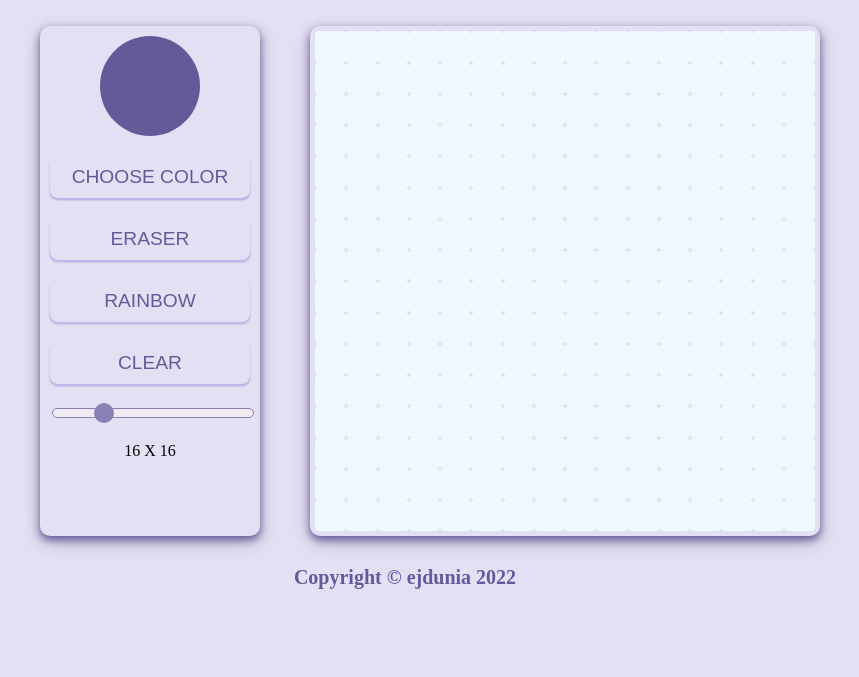
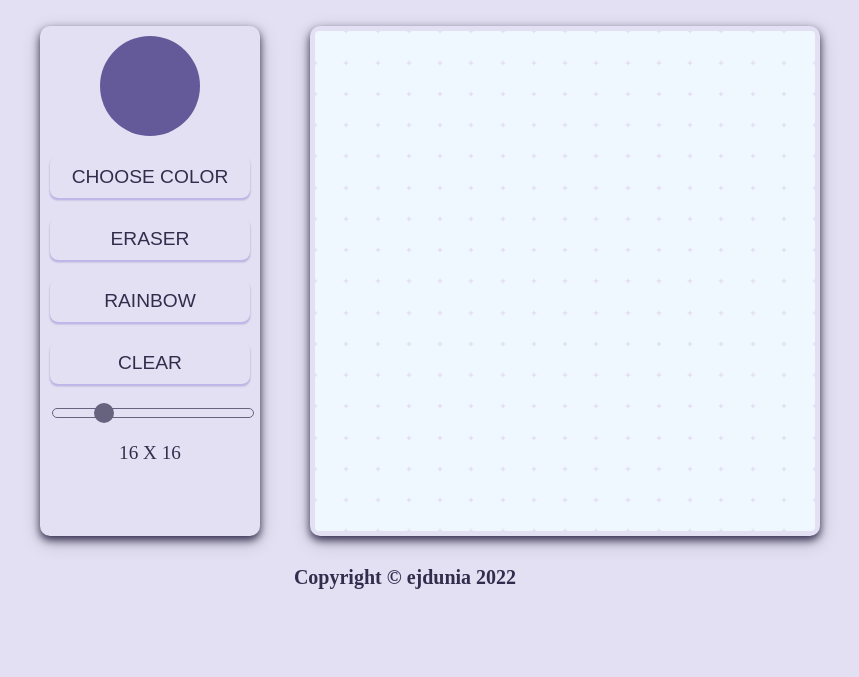
Before and after one commit to ejdunia/etch-a-sketch, a plain HTML site: page index.html in a window 1280 px wide. Shown: the part 123-800 px from the top of the page, without its empty margins (235-1094 px from the left). Drawn offline with Linux system fonts and the light colour scheme.

Commit message:
adjusted color contrast and a few other changes on the selectors

```diff
--- a/index.html
+++ b/index.html
@@ -16,7 +16,7 @@
                     <!-- add a color picker -->
                     <input
                         type="color"
-                        id="colorPicker"
+                        class="colorPicker"
                         name="favcolor"
                         value="#645a99"
                     />
@@ -32,11 +32,11 @@
                         min="2"
                         max="64"
                         value="16"
-                        class="slider"
-                        id="myRange"
+                        class="slider myRange"
+
                     />
                 </div>
-                <div id="gridNumberOutput"></div>
+                <div class="gridNumberOutput"></div>
             </div>
 
             <div class="sketchContainer"></div>
--- a/scripts/script.js
+++ b/scripts/script.js
@@ -1,10 +1,10 @@
 let gridNum = 16;
 
-const slider = document.getElementById("myRange");
+const slider = document.querySelector(".myRange");
 
-const gridNumberOutput = document.getElementById("gridNumberOutput");
+const gridNumberOutput = document.querySelector(".gridNumberOutput");
 const pickerContainer = document.querySelector(".pickerContainer");
-const colorPicker = document.querySelector("#colorPicker");
+const colorPicker = document.querySelector(".colorPicker");
 
 const sketchContainer = document.querySelector(".sketchContainer");
 
--- a/styles/style.css
+++ b/styles/style.css
@@ -8,19 +8,20 @@ body {
     background: #e3e0f3;
 }
 
-.header{
+.header {
     font-size: 30px;
     margin: 0px;
     padding: 0;
 }
-.header, .footer {
+.header,
+.footer {
     display: flex;
     justify-content: center;
     width: 100%;
-    color: #645a99;
+    color: #332d4d;
 }
 .button {
-    color: #645a99;
+    color: #332d4d;
     width: 200px;
     padding: 10px;
     font-size: larger;
@@ -28,6 +29,11 @@ body {
     border-radius: 8px;
     background: none;
     box-shadow: 0 2px 2px 0 #bfb6ec, 0 2px 2px 0 #00000030;
+}
+
+.gridNumberOutput {
+    color: #332d4d;
+    font-size: larger;
 }
 
 .container {
@@ -45,7 +51,7 @@ body {
     border: "3px solid black";
 }
 
-#colorPicker {
+.colorPicker {
     border: none;
     border-radius: 50%;
     width: 100%;
@@ -59,7 +65,7 @@ body {
     /* border: 1px solid #3f3f2b; */
     padding: 5px;
     border-radius: 10px;
-    box-shadow: 0 4px 8px 0 #645a99, 0 6px 20px 0 rgba(0, 0, 0, 0.19);
+    box-shadow: 0 4px 8px 0 #332d4d, 0 6px 20px 0 rgba(0, 0, 0, 0.19);
 }
 .controls {
     width: 200px;
@@ -69,7 +75,7 @@ body {
     gap: 20px;
     padding: 10px;
     border-radius: 10px;
-    box-shadow: 0 4px 8px 0 #645a99, 0 6px 20px 0 rgba(0, 0, 0, 0.19);
+    box-shadow: 0 4px 8px 0 #332d4d, 0 6px 20px 0 rgba(0, 0, 0, 0.19);
 }
 .gridDiv {
     margin: 0;
@@ -87,9 +93,9 @@ body {
     appearance: none;
     width: 100%; /* Full-width */
     height: 8px; /* Specified height */
-    border: 1px solid #645a99;
+    border: 1px solid #332d4d;
     border-radius: 10px;
-    background: #f5f1f1; /* Grey background */
+    background: #e3e0f3;
     outline: none; /* Remove outline */
     opacity: 0.7; /* Set transparency (for mouse-over effects on hover) */
     -webkit-transition: 0.2s; /* 0.2 seconds transition on hover */
@@ -103,7 +109,7 @@ body {
     width: 20px; /* Set a specific slider handle width */
     height: 20px; /* Slider handle height */
     border-radius: 50%;
-    background: #645a99;
+    background: #332d4d;
     cursor: pointer;
 }
 .footer {
```
